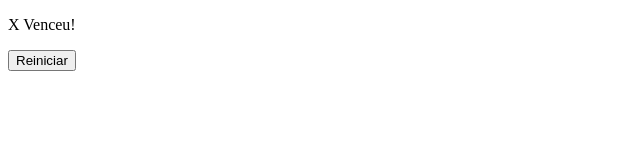
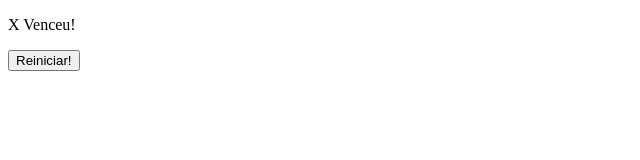
Before and after one commit to dafissa/projeto-gatto, a plain HTML site: page index.html in a window 1280 px wide. Shown: the full height of the page, 0-640 px from the left. Drawn offline with Linux system fonts and the light colour scheme.

Commit message:
Update index.html

```diff
--- a/index.html
+++ b/index.html
@@ -24,7 +24,7 @@
         <div class="winning-message" data-winning-message>
             <p class="winning-message-text" data-winning-message-text>X Venceu!</p> <!--paragrafo do texto-->
             <button class="winning-message-button" data-restart-button> <!--botão de reiniciar-->
-                Reiniciar
+                Reiniciar!
             </button>
         </div>
         <script src="./script.js"></script> <!--liga ao java-->
```
